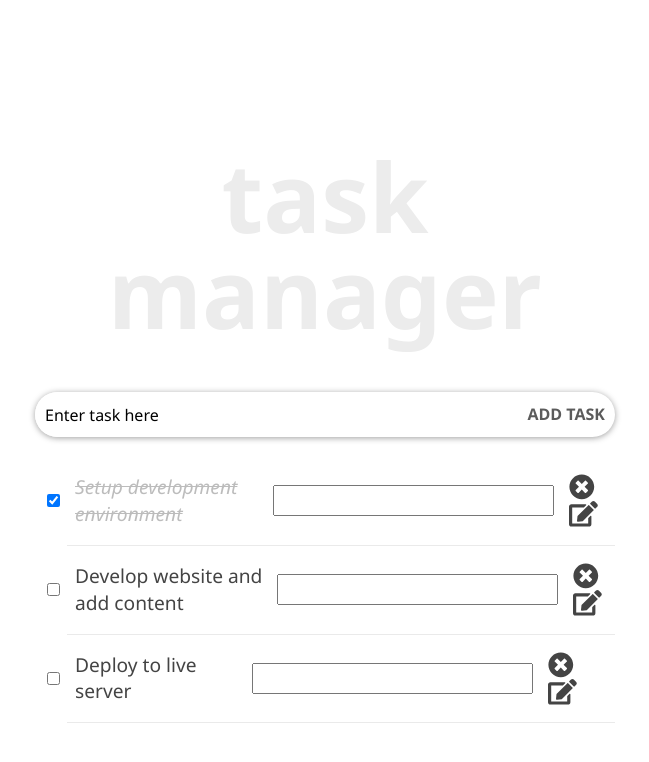
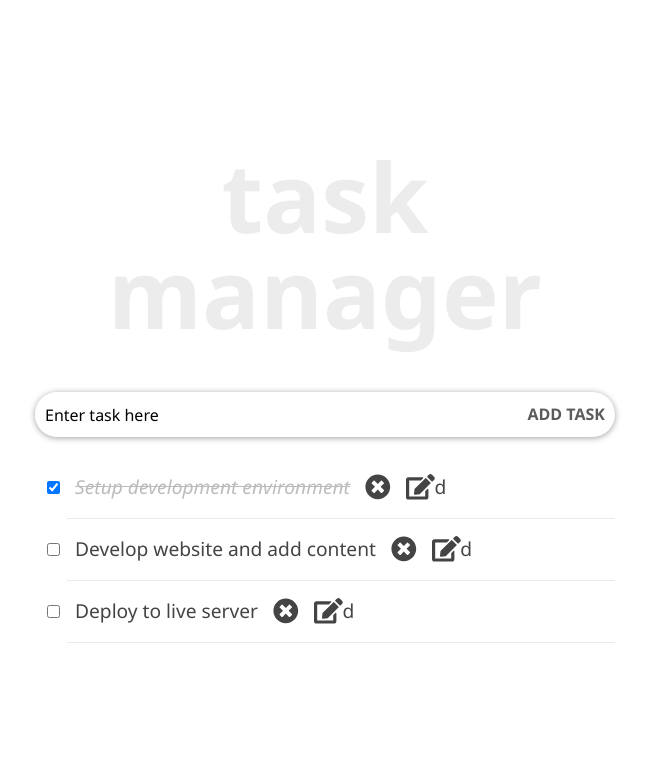
Before and after one commit to CaliforniaDev/ReactAssignment-1, a React (Create React App) app in the folder task-app/: page / in a window 1280 px wide. Shown: the top 762 px of the page, without its empty margins (315-964 px from the left). Built offline with nearby package versions, Linux system fonts and the light colour scheme.

Commit message:
Add edit mode and view mode logic for editing

```diff
--- a/task-app/src/components/TaskItem.js
+++ b/task-app/src/components/TaskItem.js
@@ -24,8 +24,16 @@ class TaskItem extends React.Component {
             textDecoration: "line-through",
             transition: "0.5s",
         }
+
+        let viewMode = {};
+        let editMode = {};
+        this.state.editing ? viewMode.display = "none"
+        : editMode.display="none"
+
+
         return (
             <li className={styles.item}>
+                <div style={viewMode}>
                 <input
                   type="checkbox"
                   className={styles.checkbox}
@@ -35,8 +43,9 @@ class TaskItem extends React.Component {
                 <span style={completed ? completedStyle : null}>
                 {title}
                 </span>
-                <input type="text" className={styles.textInput} />
-                <TasksController deleteTask={() => deleteTask(id)}/>
+                <TasksController editTask={this.handleEditing} deleteTask={() => deleteTask(id)}/>
+                </div>
+                <input type="text" style={editMode} className={styles.textInput} />d
 
             </li>
         );
```
